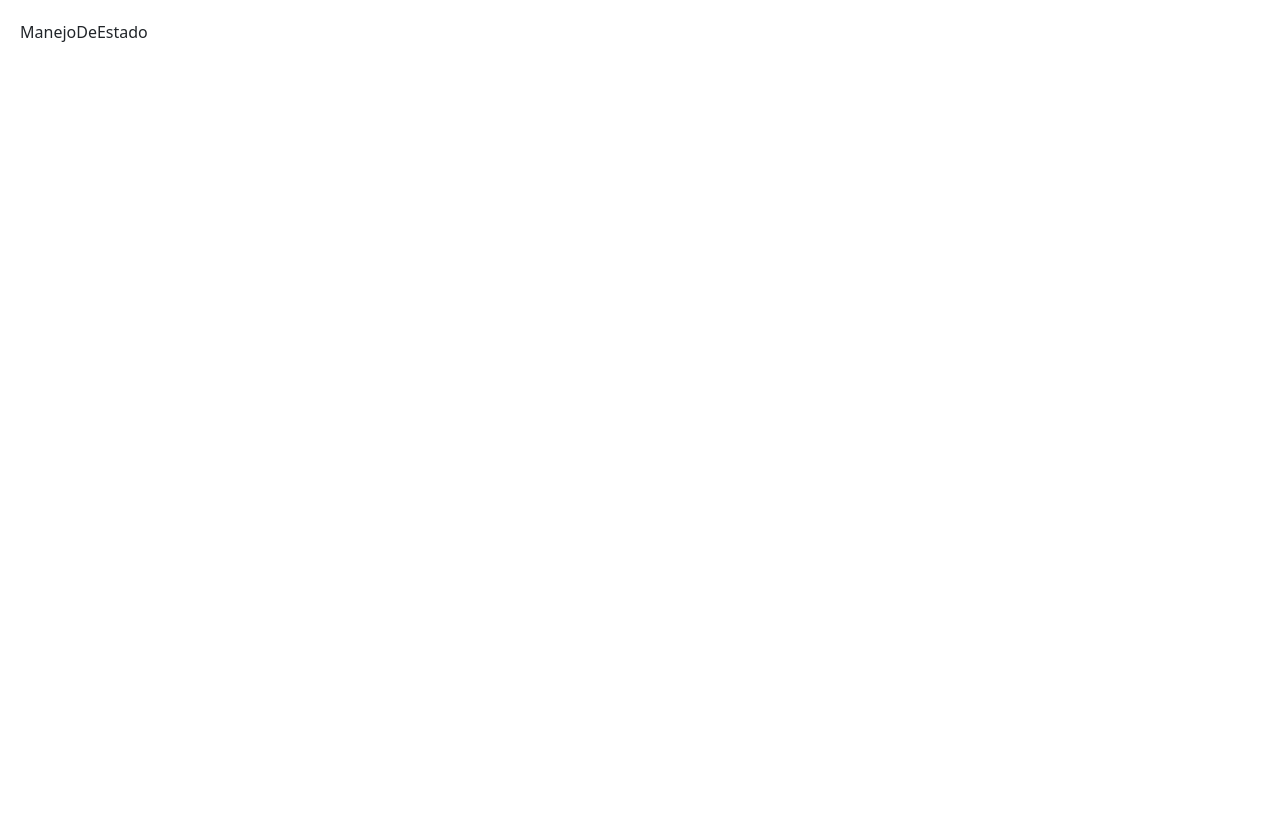
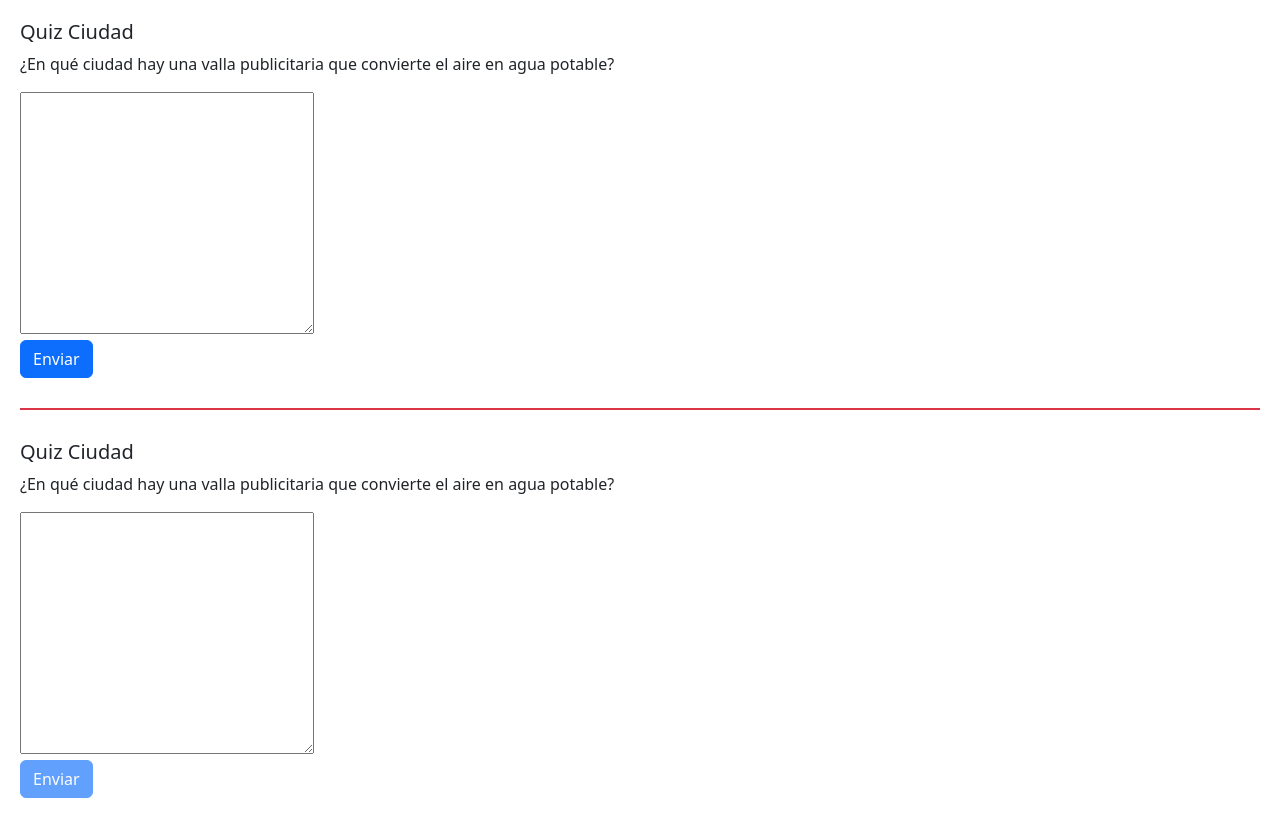
Before and after one commit to dgutierrez21/Learning-ReactJS--React-Docs, a React (Vite) app in the folder 01-learn/: page / in a window 1280 px wide. Built offline with nearby package versions, Linux system fonts and the light colour scheme.

Commit message:
Paso 1: Identificar los diferentes estados visuales del componente

```diff
--- /dev/null
+++ b/01-learn/src/04-manejo-de-estado/01-Reaccionar-a-las-entradas-con-el-estado/form/Form.jsx
@@ -0,0 +1,69 @@
+export const Form = ({ estado = "vacio" }) => {
+  if (estado === "exito") {
+    return <h1>¡Así es!</h1>;
+  }
+
+  return (
+    <>
+      <h2>Quiz Ciudad</h2>
+
+      <p>
+        ¿En qué ciudad hay una valla publicitaria que convierte el aire en agua
+        potable?
+      </p>
+
+      <form action="">
+        <textarea name="" id="" cols="30" rows="10"></textarea>
+        <br />
+        <button className="btn btn-primary">Enviar</button>
+      </form>
+
+      <div className="separator bg-danger"></div>
+
+      <Form02 />
+    </>
+  );
+};
+
+const Form02 = (
+  // Prueba 'enviando', 'error', 'exito':
+  { estado = "vacio" }
+) => {
+  if (estado === "exito") {
+    return <h1>¡Así es!</h1>;
+  }
+
+  return (
+    <>
+      <h2>Quiz Ciudad</h2>
+
+      <p>
+        ¿En qué ciudad hay una valla publicitaria que convierte el aire en agua
+        potable?
+      </p>
+
+      <form action="">
+        <textarea
+          name=""
+          id=""
+          cols="30"
+          rows="10"
+          disabled={estado === "enviando"}
+        ></textarea>
+        <br />
+        <button
+          className="btn btn-primary"
+          disabled={estado === "vacio" || estado === "enviando"}
+        >
+          Enviar
+        </button>
+
+        {estado === "error" && (
+          <p className="text-danger fw-bold h5 mt-2">
+            Buena suposición pero una respuesta incorrecta. Inténtalo de nuevo.
+          </p>
+        )}
+      </form>
+    </>
+  );
+};
--- a/01-learn/src/04-manejo-de-estado/07-Ampliación-con-Reducer-y-Context/ReaccionarALasEntradasConElEstado.jsx
+++ b/01-learn/src/04-manejo-de-estado/07-Ampliación-con-Reducer-y-Context/ReaccionarALasEntradasConElEstado.jsx
@@ -0,0 +1,11 @@
+import { Form } from "../01-Reaccionar-a-las-entradas-con-el-estado/form/Form";
+
+const ReaccionarALasEntradasConElEstado = () => {
+  return (
+    <>
+      <Form />
+    </>
+  );
+};
+
+export default ReaccionarALasEntradasConElEstado;
--- a/01-learn/src/04-manejo-de-estado/ManejoDeEstado.jsx
+++ b/01-learn/src/04-manejo-de-estado/ManejoDeEstado.jsx
@@ -1,5 +1,11 @@
+import ReaccionarALasEntradasConElEstado from "./07-Ampliación-con-Reducer-y-Context/ReaccionarALasEntradasConElEstado";
+
 const ManejoDeEstado = () => {
-  return <div>ManejoDeEstado</div>;
+  return (
+    <>
+      <ReaccionarALasEntradasConElEstado />
+    </>
+  );
 };
 
 export default ManejoDeEstado;
```
Also changed, not shown: 01-learn/src/04-manejo-de-estado/01-Reaccionar-a-las-entradas-con-el-estado/ReaccionarALasEntradasConElEstado.txt.
